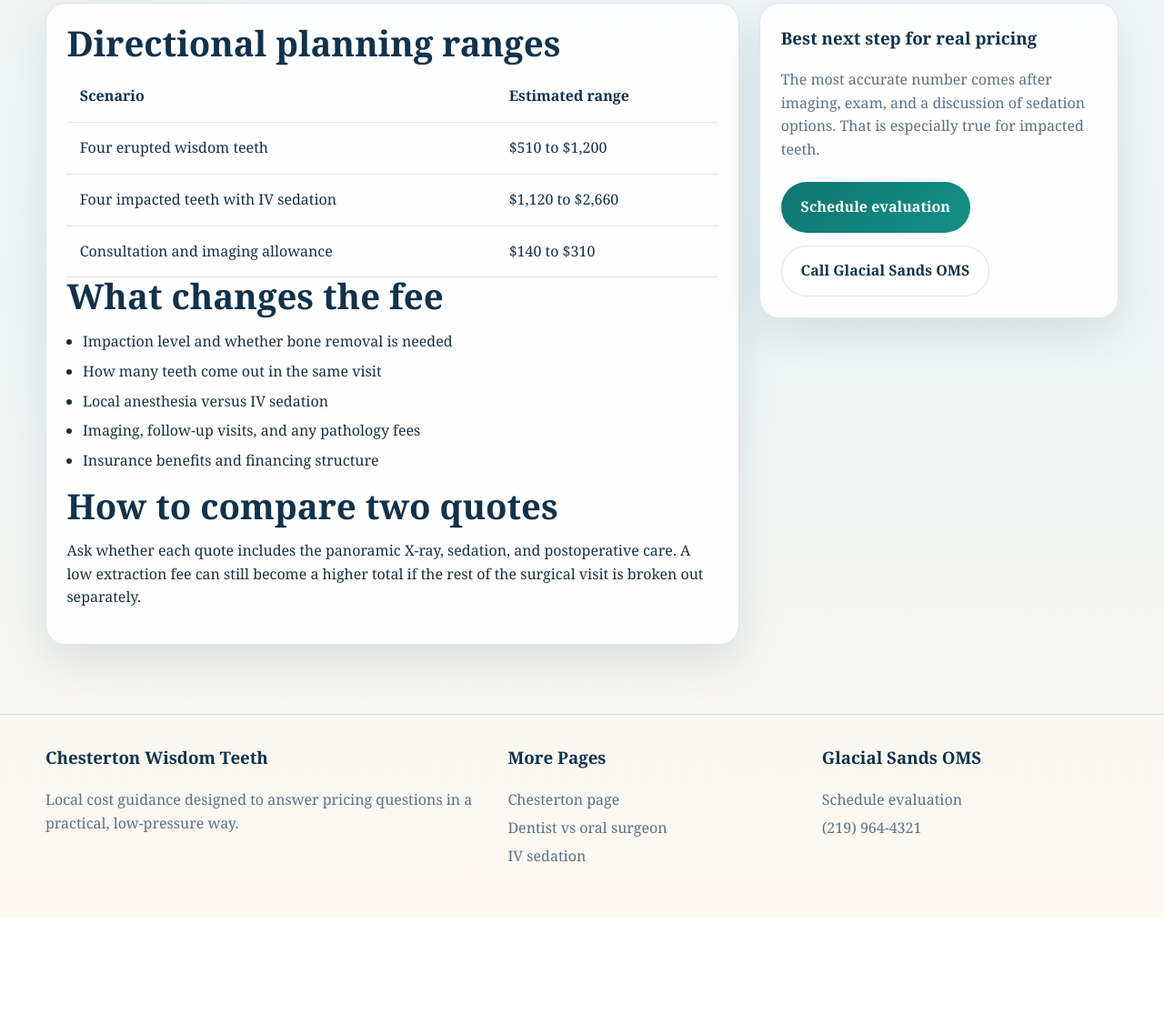
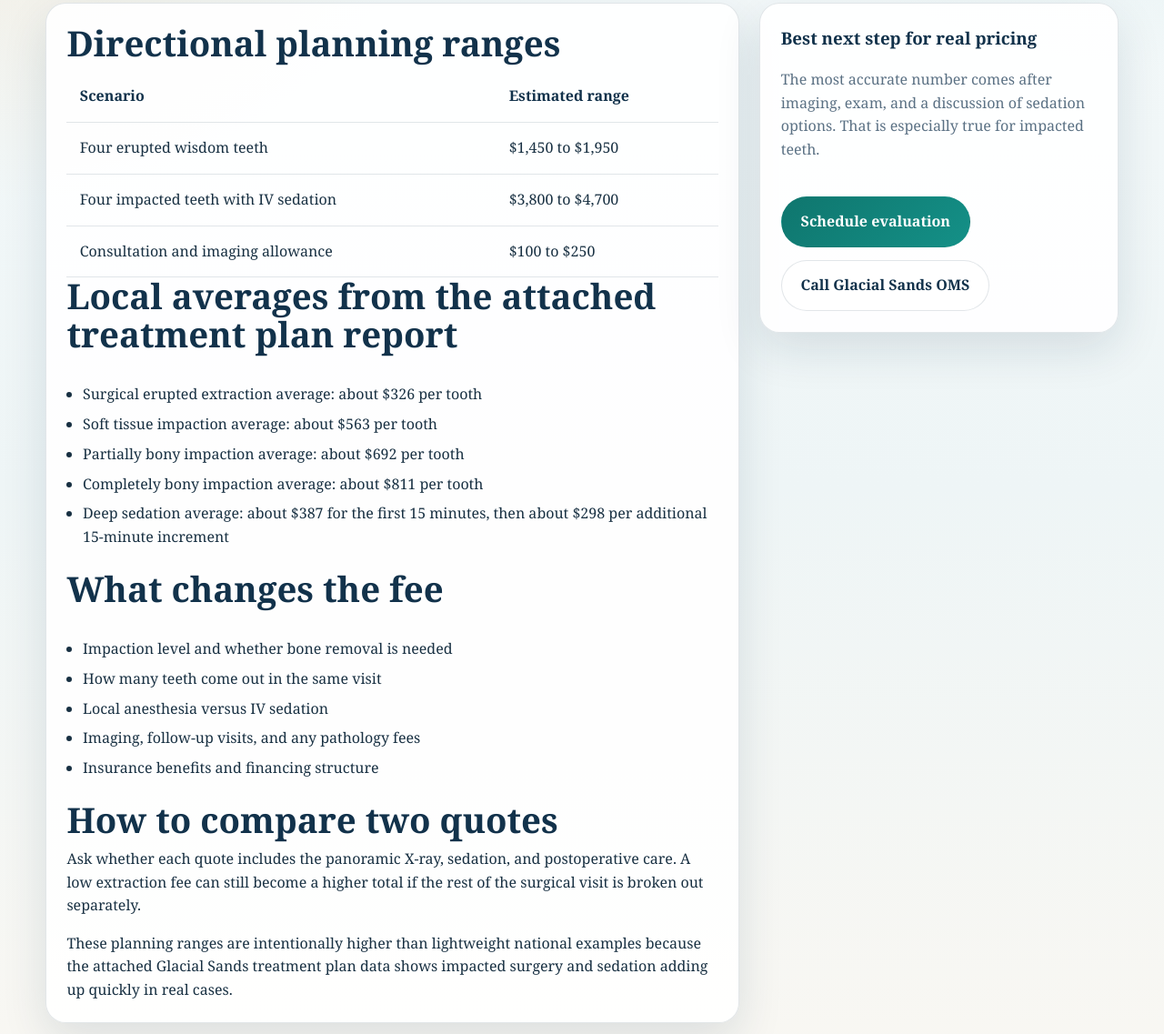
Before and after one commit to jesseselbert/chestertonwisdomteeth, a plain HTML site: page wisdom-teeth-removal-cost-chesterton-in.html in a window 1280 px wide. Shown: the part 595-1732 px from the top of the page at 91% size. Before the commit the page ends 1604 px from the top, so only its background shows below. Drawn offline with Linux system fonts and the light colour scheme.

Commit message:
Raise wisdom teeth cost estimates and improve card alignment

```diff
--- a/styles.css
+++ b/styles.css
@@ -260,6 +260,7 @@
 
 .cards {
   grid-template-columns: repeat(3, minmax(0, 1fr));
+  align-items: stretch;
 }
 
 .cards .card,
@@ -268,11 +269,39 @@
   padding: 1.3rem;
 }
 
+.cards .card,
+.town-grid .card,
+.faq-grid .card,
+.section-card,
+.sidebar-card,
+.hero-card {
+  display: flex;
+  flex-direction: column;
+}
+
 .cards h3,
 .town-grid h3,
 .faq-grid h3 {
   margin-top: 0;
   color: var(--navy);
+}
+
+.cards p,
+.town-grid p,
+.faq-grid p,
+.section-card p,
+.sidebar-card p,
+.hero-card p {
+  margin-top: 0;
+}
+
+.cards .card p:last-child,
+.town-grid .card p:last-child,
+.faq-grid .card p:last-child,
+.section-card p:last-child,
+.sidebar-card p:last-child,
+.hero-card p:last-child {
+  margin-bottom: 0;
 }
 
 .town-grid {
--- a/wisdom-teeth-removal-cost-chesterton-in.html
+++ b/wisdom-teeth-removal-cost-chesterton-in.html
@@ -56,18 +56,27 @@
             <tbody>
               <tr>
                 <td>Four erupted wisdom teeth</td>
-                <td>$510 to $1,200</td>
+                <td>$1,450 to $1,950</td>
               </tr>
               <tr>
                 <td>Four impacted teeth with IV sedation</td>
-                <td>$1,120 to $2,660</td>
+                <td>$3,800 to $4,700</td>
               </tr>
               <tr>
                 <td>Consultation and imaging allowance</td>
-                <td>$140 to $310</td>
+                <td>$100 to $250</td>
               </tr>
             </tbody>
           </table>
+
+          <h2>Local averages from the attached treatment plan report</h2>
+          <ul class="bullet-list">
+            <li>Surgical erupted extraction average: about $326 per tooth</li>
+            <li>Soft tissue impaction average: about $563 per tooth</li>
+            <li>Partially bony impaction average: about $692 per tooth</li>
+            <li>Completely bony impaction average: about $811 per tooth</li>
+            <li>Deep sedation average: about $387 for the first 15 minutes, then about $298 per additional 15-minute increment</li>
+          </ul>
 
           <h2>What changes the fee</h2>
           <ul class="bullet-list">
@@ -82,6 +91,10 @@
           <p>
             Ask whether each quote includes the panoramic X-ray, sedation, and postoperative care. A low extraction fee
             can still become a higher total if the rest of the surgical visit is broken out separately.
+          </p>
+          <p>
+            These planning ranges are intentionally higher than lightweight national examples because the attached
+            Glacial Sands treatment plan data shows impacted surgery and sedation adding up quickly in real cases.
           </p>
         </article>
 
```
Also changed, not shown: index.html (+7 -6 lines).
